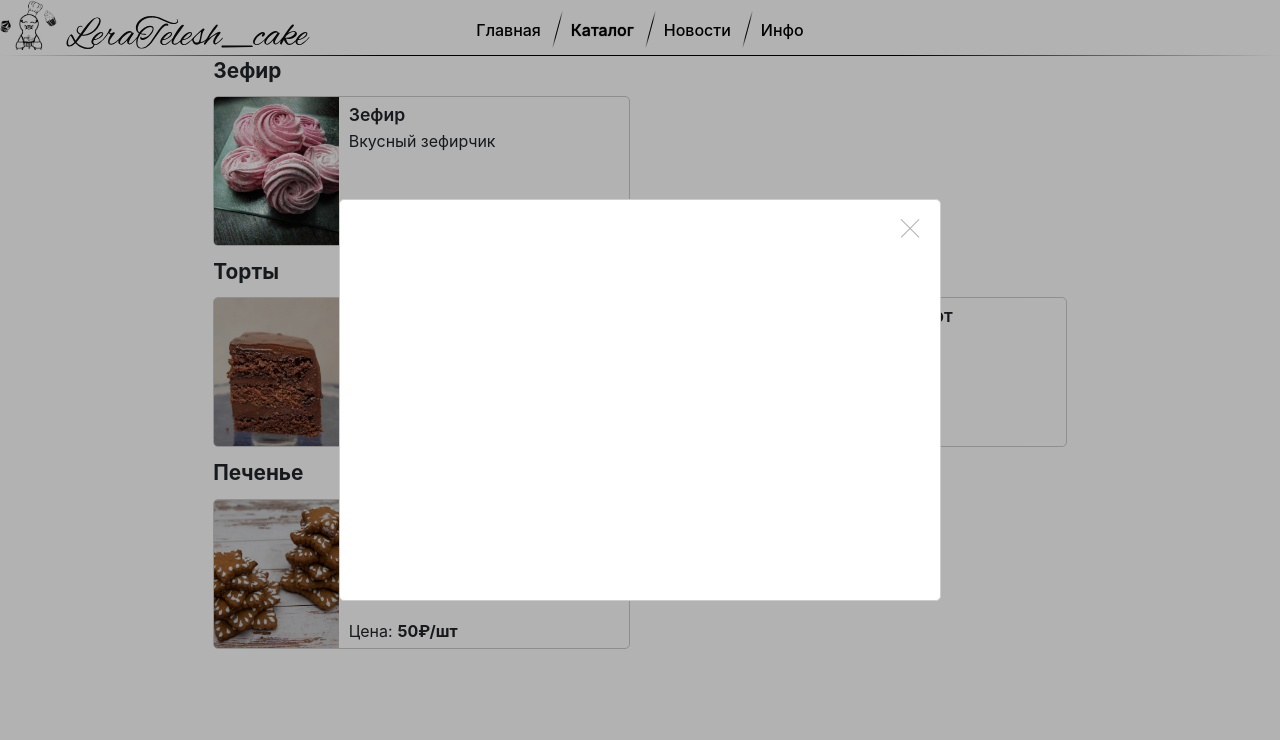
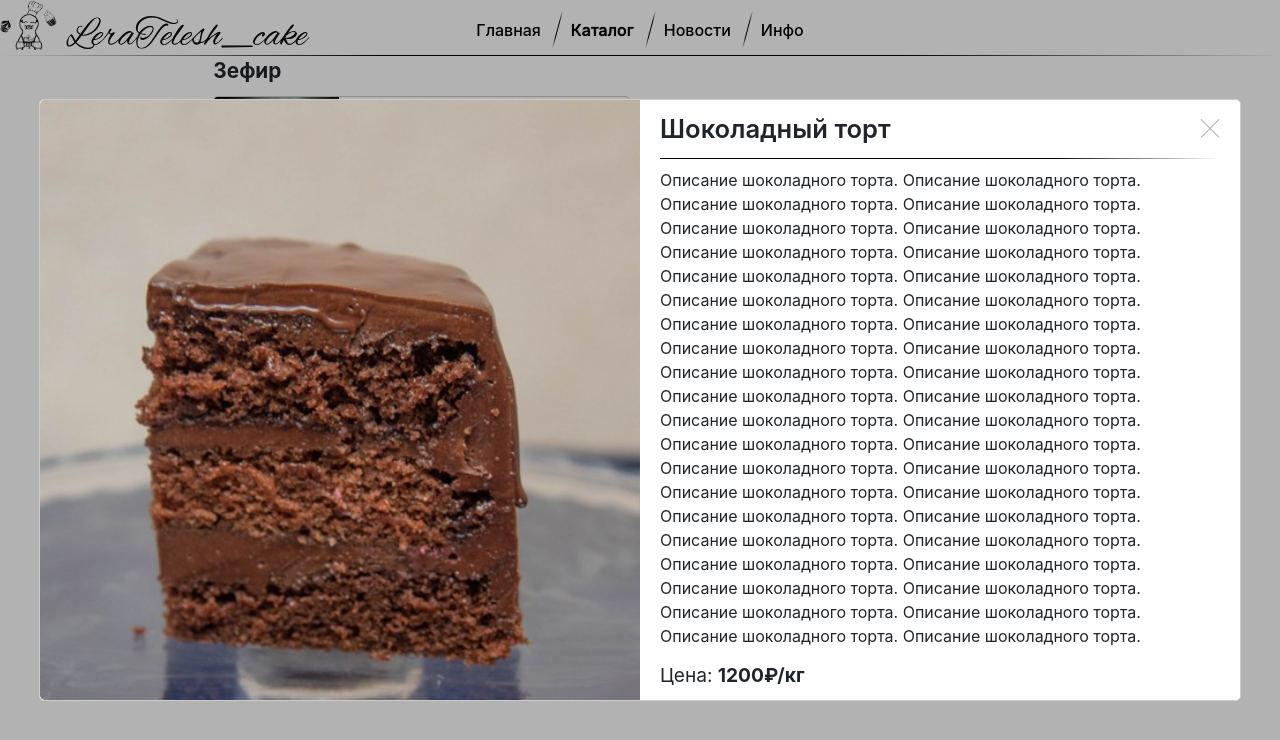
Before and after one commit to ThisIsCreativ/cakes-and-pies, a React (Create React App) app: page /catalog in a window 1280 px wide. Both pictures are taken after a click on the element 421 px from the left and 372 px from the top of the page. Shown: the top 740 px of the page. Built offline with nearby package versions, Linux system fonts and the light colour scheme.

Commit message:
Added details modal view

```diff
--- a/public/resources/data/catalog/list.json
+++ b/public/resources/data/catalog/list.json
@@ -10,7 +10,7 @@
         "category": "Торты",
         "images": ["/resources/images/catalog/choco_cake.jpg"],
         "title": "Шоколадный торт",
-        "description": "Описание шоколадного торта. Описание шоколадного торта. Описание шоколадного торта. Описание шоколадного торта. Описание шоколадного торта. Описание шоколадного торта. Описание шоколадного торта. Описание шоколадного торта. Описание шоколадного торта. Описание шоколадного торта. Описание шоколадного торта. Описание шоколадного торта. Описание шоколадного торта. Описание шоколадного торта. Описание шоколадного торта. Описание шоколадного торта. ",
+        "description": "Описание шоколадного торта. Описание шоколадного торта. Описание шоколадного торта. Описание шоколадного торта. Описание шоколадного торта. Описание шоколадного торта. Описание шоколадного торта. Описание шоколадного торта. Описание шоколадного торта. Описание шоколадного торта. Описание шоколадного торта. Описание шоколадного торта. Описание шоколадного торта. Описание шоколадного торта. Описание шоколадного торта. Описание шоколадного торта. Описание шоколадного торта. Описание шоколадного торта. Описание шоколадного торта. Описание шоколадного торта. Описание шоколадного торта. Описание шоколадного торта. Описание шоколадного торта. Описание шоколадного торта. Описание шоколадного торта. Описание шоколадного торта. Описание шоколадного торта. Описание шоколадного торта. Описание шоколадного торта. Описание шоколадного торта. Описание шоколадного торта. Описание шоколадного торта. Описание шоколадного торта. Описание шоколадного торта. Описание шоколадного торта. Описание шоколадного торта. Описание шоколадного торта. Описание шоколадного торта. Описание шоколадного торта. Описание шоколадного торта. Описание шоколадного торта. Описание шоколадного торта. Описание шоколадного торта. Описание шоколадного торта. Описание шоколадного торта. Описание шоколадного торта. Описание шоколадного торта. Описание шоколадного торта. Описание шоколадного торта. Описание шоколадного торта. Описание шоколадного торта. ",
         "priceByKg": 1200
     },
     {
--- a/src/App.tsx
+++ b/src/App.tsx
@@ -2,6 +2,7 @@ import React from 'react';
 import './scss/app.scss';
 import 'bootstrap/dist/css/bootstrap.min.css';
 import './css/app.css';
+import './css/scrollbar.css';
 import './css/modals.css';
 import './css/catalog.css';
 import {
--- a/src/components/catalog/List.tsx
+++ b/src/components/catalog/List.tsx
@@ -157,9 +157,10 @@ const CatalogItemPrice: React.FunctionComponent<CatalogItemPriceProps> = React.m
         <span className="label">
             <FormattedMessage
                 id="CATALOG_PRICE"
-                defaultMessage="Price:"
+                defaultMessage="Price"
                 description="Price label"
             />
+            <span>:</span>
         </span>
         <span className="value">{price}</span>
         <span className="ext">{priceExtension}</span>
--- a/src/components/catalog/Messages.tsx
+++ b/src/components/catalog/Messages.tsx
@@ -6,3 +6,9 @@ export const CATALOG_FETCH_ERROR = <FormattedMessage
     defaultMessage="Error occured while downloading catalog"
     description="Error occured while downloading catalog"
 />
+
+export const CATALOG_INGRIDIENTS = <FormattedMessage
+    id="CATALOG_INGRIDIENTS"
+    defaultMessage="Ingridients"
+    description="Ingridients"
+/>
--- a/src/components/modals/templates/DetailsModal.tsx
+++ b/src/components/modals/templates/DetailsModal.tsx
@@ -1,21 +1,83 @@
 import React from "react";
 import { DetailsModalInfo } from "../../../types/modals";
-import { CatalogItem } from "../../../types/catalog";
+import { CatalogItem, isWeightItem } from "../../../types/catalog";
 import { useSelector } from "react-redux";
 import { CATALOG } from "../../../constants/catalog";
-import { ApplicationState } from "../../../types/app";
+import { ApplicationState, LocalizedStringArray } from "../../../types/app";
 import ModalContainer from "../ModalContainer";
 import ModalDismissBtn from "../ModalDismissBtn";
+import { FormattedMessage, useIntl } from "react-intl";
+import { AcceptableLocales } from "../../../types/intl";
 
 interface DetailsModalProps {
     info: DetailsModalInfo
 }
 const DetailsModal: React.FunctionComponent<DetailsModalProps> = React.memo((props: DetailsModalProps) => {
-    const catalogItem: CatalogItem = useSelector<ApplicationState, CatalogItem>(state => state[CATALOG].itemById[props.info.id]);
+    const catalogItem: CatalogItem = useSelector<ApplicationState, CatalogItem>(state => state[CATALOG].itemById[props.info.itemId]);
+    const intl = useIntl();
+    const locale = intl.locale as "ru" | "en";
+    let price = null;
+    let priceExtension = null;
+    if (isWeightItem(catalogItem)) {
+        price = catalogItem.priceByKg;
+        priceExtension = <FormattedMessage
+            id="CATALOG_PRICE_BY_KG"
+            defaultMessage="₽/kg"
+            description="Price per kg"
+        />
+    } else {
+        price = catalogItem.priceByItem;
+        priceExtension = <FormattedMessage
+            id="CATALOG_PRICE_BY_COUNT"
+            defaultMessage="₽/pc"
+            description="Price per count"
+        />
+    }
     return <ModalContainer modalId={props.info.id}>
         <ModalDismissBtn modalId={props.info.id} />
-        <div className="modal-details-container"></div>
+        <div className="modal-details-container">
+            <div className="modal-details-gallery">
+                <Gallery images={catalogItem.images} />
+            </div>
+            <div className="modal-details-body">
+                <div className="modal-details-title">{catalogItem.title[locale]}</div>
+                <div className="modal-details-description">{catalogItem.description[locale]}</div>
+                <Ingridients ingridients={catalogItem.ingridients} locale={locale} />
+
+                <div className="modal-details-price">
+                    <span className="label">
+                        <FormattedMessage id="CATALOG_PRICE" />
+                        <span>:</span>
+                    </span>
+                    <span className="value">{price}</span>
+                    <span className="ext">{priceExtension}</span>
+                </div>
+            </div>
+        </div>
     </ModalContainer>
 });
 
+interface GalleryProps {
+    images: string[]
+}
+const Gallery: React.FunctionComponent<GalleryProps> = React.memo((props: GalleryProps) => {
+    /**TODO */
+    return <img src={props.images[0]} alt="large image" />
+});
+
+interface IngridientsProps {
+    ingridients: LocalizedStringArray
+    locale: AcceptableLocales
+}
+const Ingridients: React.FunctionComponent<IngridientsProps> = React.memo((props: IngridientsProps) => {
+    if (props.ingridients[props.locale].length === 0) {
+        return null;
+    }
+    return <div className="modal-details-ingridients">
+        <FormattedMessage id="CATALOG_INGRIDIENTS" />
+        <span>:</span>
+        <span className="value">{props.ingridients[props.locale].join(", ")}</span>
+    </div>
+});
+
 export default DetailsModal;
--- a/src/css/catalog.css
+++ b/src/css/catalog.css
@@ -73,25 +73,6 @@
     overflow-x: auto;
 }
 
-.category-item-description::-webkit-scrollbar {
-    width: 5px;
-    background-color: transparent;
-}
-
-.category-item-description::-webkit-scrollbar-track {
-    border-radius: 5px;
-    background-color: #F5F5F5;
-}
-
-.category-item-description::-webkit-scrollbar-thumb {
-    border-radius: 5px;
-    background-color: #ccc;
-}
-
-.category-item-description::-webkit-scrollbar-thumb:hover {
-    background-color: #777;
-}
-
 .category-item-price .label {
     margin-right: 5px;
 }
--- a/src/css/modals.css
+++ b/src/css/modals.css
@@ -63,6 +63,7 @@
     cursor: pointer;
     overflow: hidden;
     color: #b0b0b1;
+    z-index: 10;
 }
 
 .modal-dismiss-btn:hover {
@@ -83,7 +84,80 @@
 
 /*********Details**********/
 .modal-details-container {
-    width: 600px;
-    height: 400px;
-    min-height: 400px;
+    width: 1200px;
+    height: 600px;
+    min-height: 600px;
+    display: flex;
+    flex-direction: row;
 }
+
+.modal-details-gallery {
+    width: 50%;
+    height: 100%;
+}
+
+.modal-details-gallery img {
+    width: 100%;
+    height: 100%;
+    overflow: hidden;
+    object-fit: cover;
+    object-position: center;
+    border-top-left-radius: 5px;
+    border-bottom-left-radius: 5px;
+}
+
+.modal-details-body {
+    width: 50%;
+    height: 100%;
+    display: flex;
+    flex-direction: column;
+    padding: 10px 20px;
+}
+
+.modal-details-title {
+    position: relative;
+    padding-bottom: 10px;
+    font-size: 1.6rem;
+    font-weight: 600;
+}
+
+.modal-details-title:after {
+    content: "";
+    width: 100%;
+    height: 1px;
+    position: absolute;
+    bottom: -1px;
+    left: 0px;
+    background-color: #000;
+    background: linear-gradient(90deg, rgba(0, 0, 0, 1) 0%, rgba(0, 0, 0, 1) 70%, rgba(255, 255, 255, 1) 100%);
+}
+
+.modal-details-description {
+    display: flex;
+    flex: 0 1 100%;
+    margin: 10px 0px;
+    overflow: auto;
+}
+
+.modal-details-description {
+    display: flex;
+    flex: 0 1 100%;
+    margin: 10px 0px;
+    overflow: auto;
+}
+
+.modal-details-price {
+    font-size: 1.2rem;
+}
+
+.modal-details-price .label {
+    margin-right: 5px;
+}
+
+.modal-details-price .value {
+    font-weight: 700
+}
+
+.modal-details-price .ext {
+    font-weight: 700
+}
--- /dev/null
+++ b/src/css/scrollbar.css
@@ -0,0 +1,22 @@
+.category-item-description::-webkit-scrollbar,
+.modal-details-description::-webkit-scrollbar {
+    width: 5px;
+    background-color: transparent;
+}
+
+.category-item-description::-webkit-scrollbar-track,
+.modal-details-description::-webkit-scrollbar-track {
+    border-radius: 5px;
+    background-color: #F5F5F5;
+}
+
+.category-item-description::-webkit-scrollbar-thumb,
+.modal-details-description::-webkit-scrollbar-thumb {
+    border-radius: 5px;
+    background-color: #ccc;
+}
+
+.category-item-description::-webkit-scrollbar-thumb:hover,
+.modal-details-description::-webkit-scrollbar-thumb:hover {
+    background-color: #777;
+}
--- a/src/messages/ru.json
+++ b/src/messages/ru.json
@@ -6,9 +6,10 @@
     "APP_LINK_NEWS": "Новости",
     "APP_LINK_INFO": "Инфо",
     "CATALOG_FETCH_ERROR": "Возникла ошибка при загрузке каталога",
+    "CATALOG_INGRIDIENTS": "Ингридиенты",
     "CATALOG_LOADING": "Пожалуйста, подождите, каталог загружается",
     "CATALOG_RESULT_EMPTY": "Результат по вашему запросу пуст",
-    "CATALOG_PRICE": "Цена:",
+    "CATALOG_PRICE": "Цена",
     "CATALOG_PRICE_BY_KG": "₽/кг",
     "CATALOG_PRICE_BY_COUNT": "₽/шт"
 }
```
Also changed, not shown: src/messages/defaultMessages.json (+6 -1 lines).
